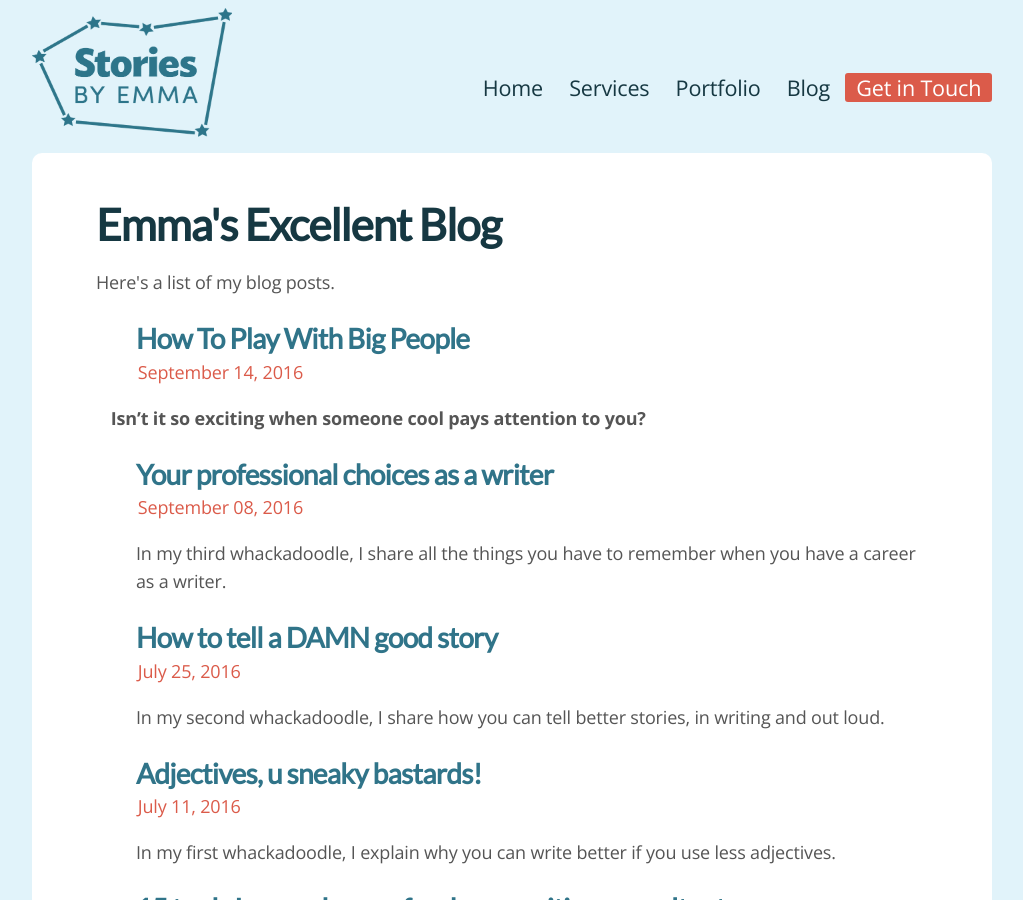
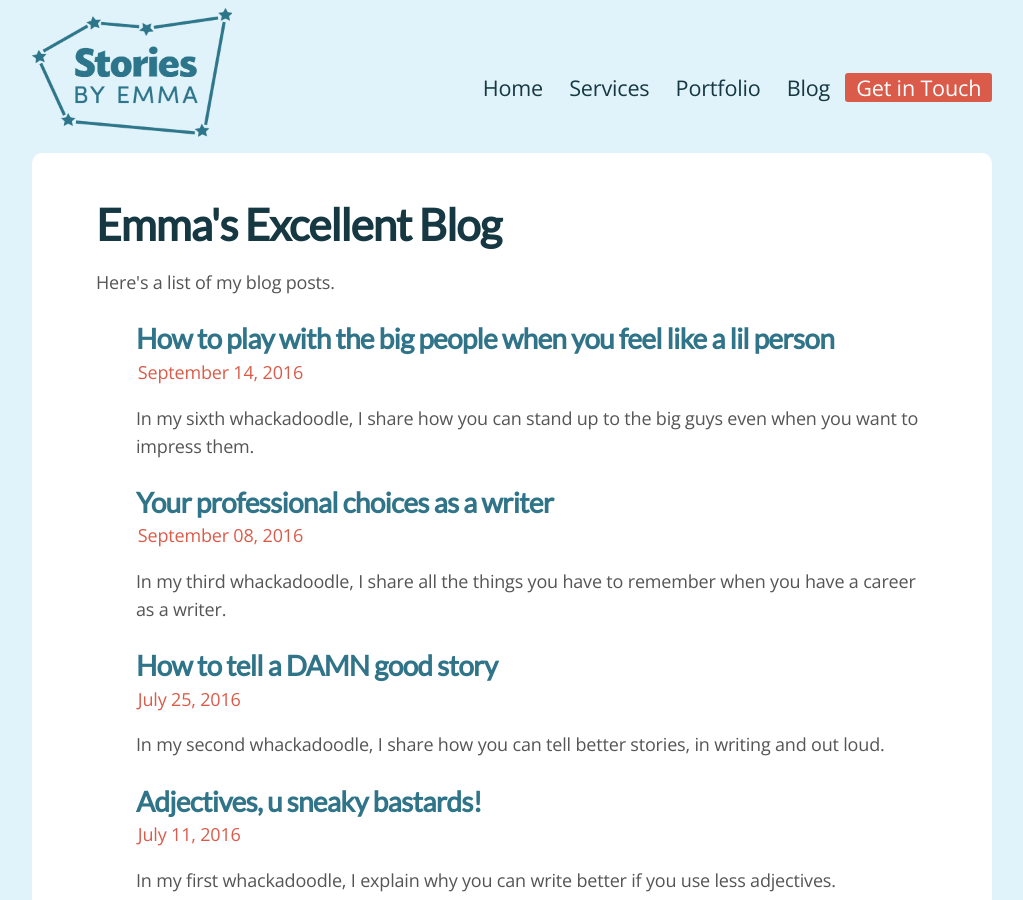
Before and after one commit to emmalepsy/emmalepsy.github.io, a Jekyll site: the page built from blog.html, in a window 1280 px wide and 900 px high. Shown: the whole window, without its empty margins (128-1151 px from the left). Built offline with Jekyll 4.4.1, drawn with Linux system fonts in a browser that asks for light colours; nearby versions of some CDN libraries; a style sheet for code colours, icons or effects is not loaded.

Commit message:
add meta data

```diff
--- a/_posts/2016-09-14-how-to-play-with-big-people.md
+++ b/_posts/2016-09-14-how-to-play-with-big-people.md
@@ -1,3 +1,15 @@
+---
+layout: post
+title: How to play with the big people when you feel like a lil person
+date: 2016-09-14
+categories: []
+tags: []
+status: publish
+type: post
+published: true
+excerpt: In my sixth whackadoodle, I share how you can stand up to the big guys even when you want to impress them.
+---
+
 __Isn't it so exciting when someone cool pays attention to you?__
 
 When you were in middle school, and your crush laughed at your joke, you felt like the sky was raining gummi bears.
```
